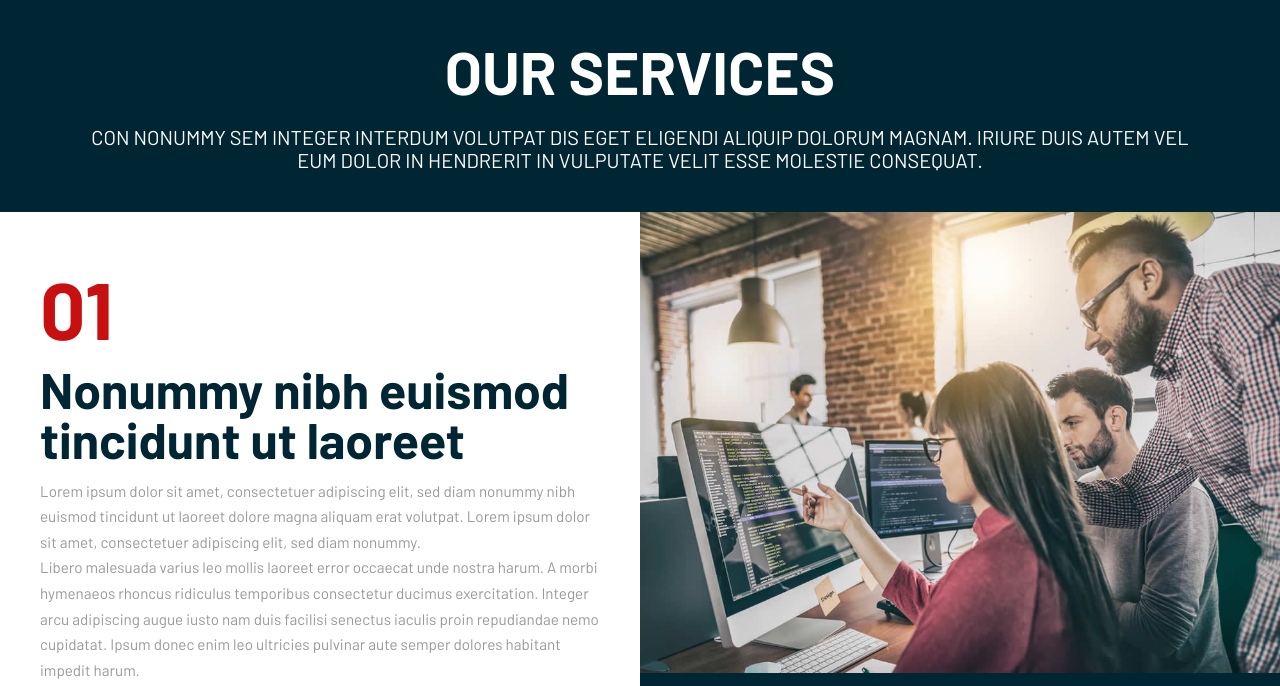
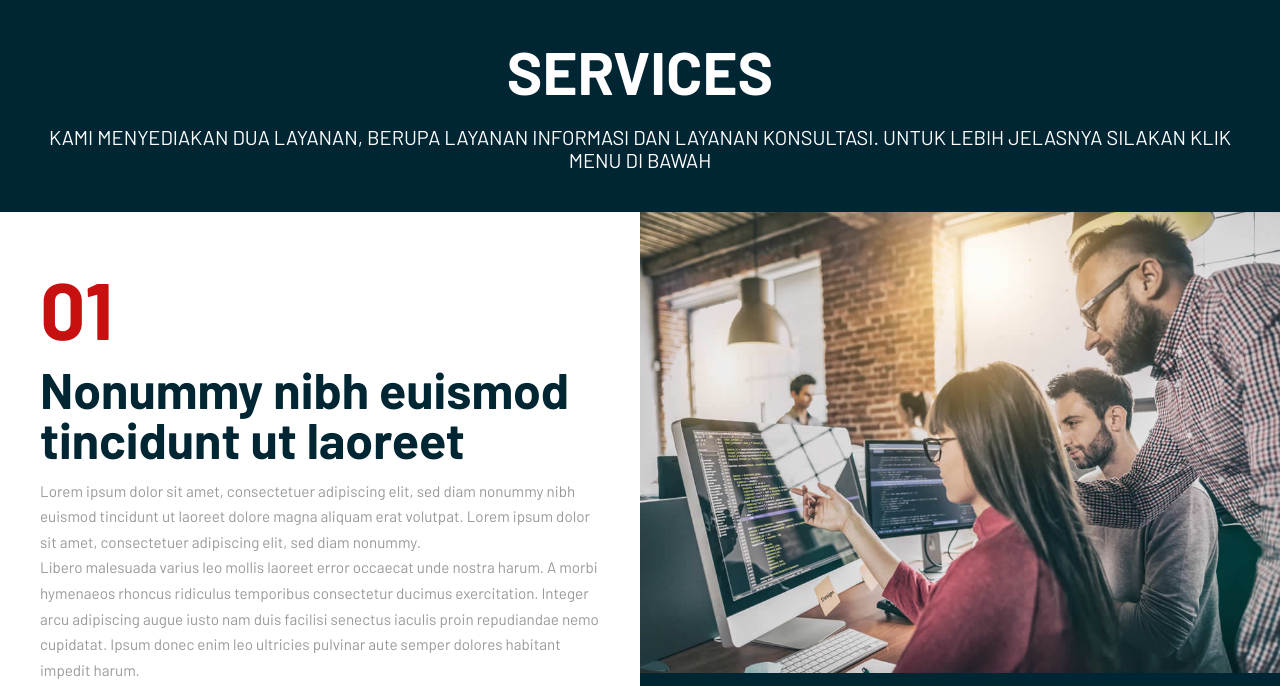
Before and after one commit to timbkb/navigasikarir, a plain HTML site: page services.html in a window 1280 px wide. Shown: the part 114-800 px from the top of the page. Drawn offline with Linux system fonts and the light colour scheme.

Commit message:
Update services.html

```diff
--- a/services.html
+++ b/services.html
@@ -3,7 +3,7 @@
    <head>
       <meta charset="UTF-8">
       <meta name="viewport" content="width=device-width, initial-scale=1.0" />
-      <title>Free responsive business website template</title>
+      <title>BK UNIPMA</title>
       <link rel="stylesheet" href="css/components.css">
       <link rel="stylesheet" href="css/icons.css">
       <link rel="stylesheet" href="css/responsee.css">
@@ -54,8 +54,8 @@
         <!-- TOP SECTION -->
         <header class="grid">
         	<div class="s-12 padding-2x">
-            <h1 class="text-strong text-white text-center center text-size-60 text-uppercase margin-bottom-20">Our Services</h1>
-            <p class="text-size-20 text-white text-center center text-uppercase">Con nonummy sem integer interdum volutpat dis eget eligendi aliquip dolorum magnam. Iriure duis autem vel<br> eum dolor in hendrerit in vulputate velit esse molestie consequat.</p>
+            <h1 class="text-strong text-white text-center center text-size-60 text-uppercase margin-bottom-20">Services</h1>
+            <p class="text-size-20 text-white text-center center text-uppercase">Kami menyediakan dua layanan, berupa layanan informasi dan layanan konsultasi. untuk lebih jelasnya silakan klik menu di bawah </p>
           </div>
         </header>
 
```
